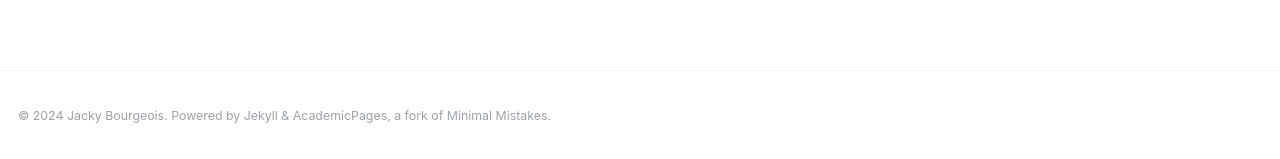
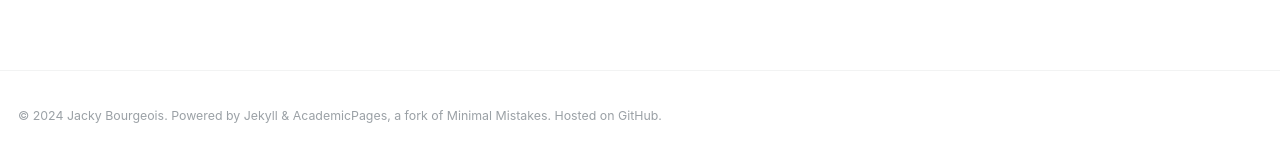
Before and after one commit to jackybourgeois/jackybourgeois.github.io, a Jekyll site: the page built from _pages/teaching.md, in a window 1280 px wide. Shown: the part 738-897 px from the top of the page. Built offline with Jekyll 4.4.1, drawn with Linux system fonts in a browser that asks for light colours; some web fonts are replaced.

Commit message:
footer hosted on github

```diff
--- a/_includes/footer.html
+++ b/_includes/footer.html
@@ -19,4 +19,4 @@
 </div>
 {% endif %} -->
 
-<div class="page__footer-copyright">&copy; {{ site.time | date: '%Y' }} {{ site.name | default: site.title }}. {{ site.data.ui-text[site.locale].powered_by | default: "Powered by" }} <a href="http://jekyllrb.com" rel="nofollow">Jekyll</a> &amp; <a href="https://github.com/academicpages/academicpages.github.io">AcademicPages</a>, a fork of <a href="https://mademistakes.com/work/minimal-mistakes-jekyll-theme/" rel="nofollow">Minimal Mistakes</a>.</div>
+<div class="page__footer-copyright">&copy; {{ site.time | date: '%Y' }} {{ site.name | default: site.title }}. {{ site.data.ui-text[site.locale].powered_by | default: "Powered by" }} <a href="http://jekyllrb.com" rel="nofollow">Jekyll</a> &amp; <a href="https://github.com/academicpages/academicpages.github.io">AcademicPages</a>, a fork of <a href="https://mademistakes.com/work/minimal-mistakes-jekyll-theme/" rel="nofollow">Minimal Mistakes</a>. Hosted on <a href="https://github.com/jackybourgeois/jackybourgeois.github.io">GitHub</a>.</div>
```
